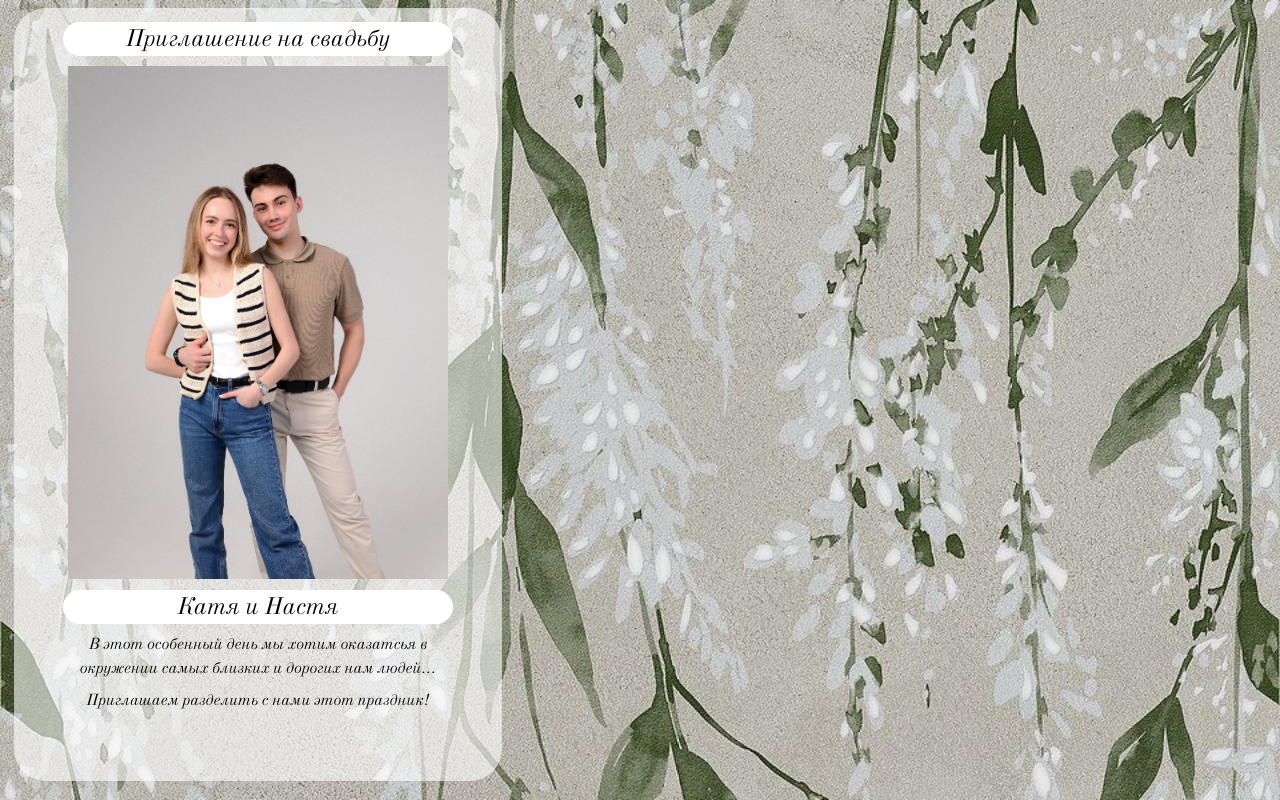
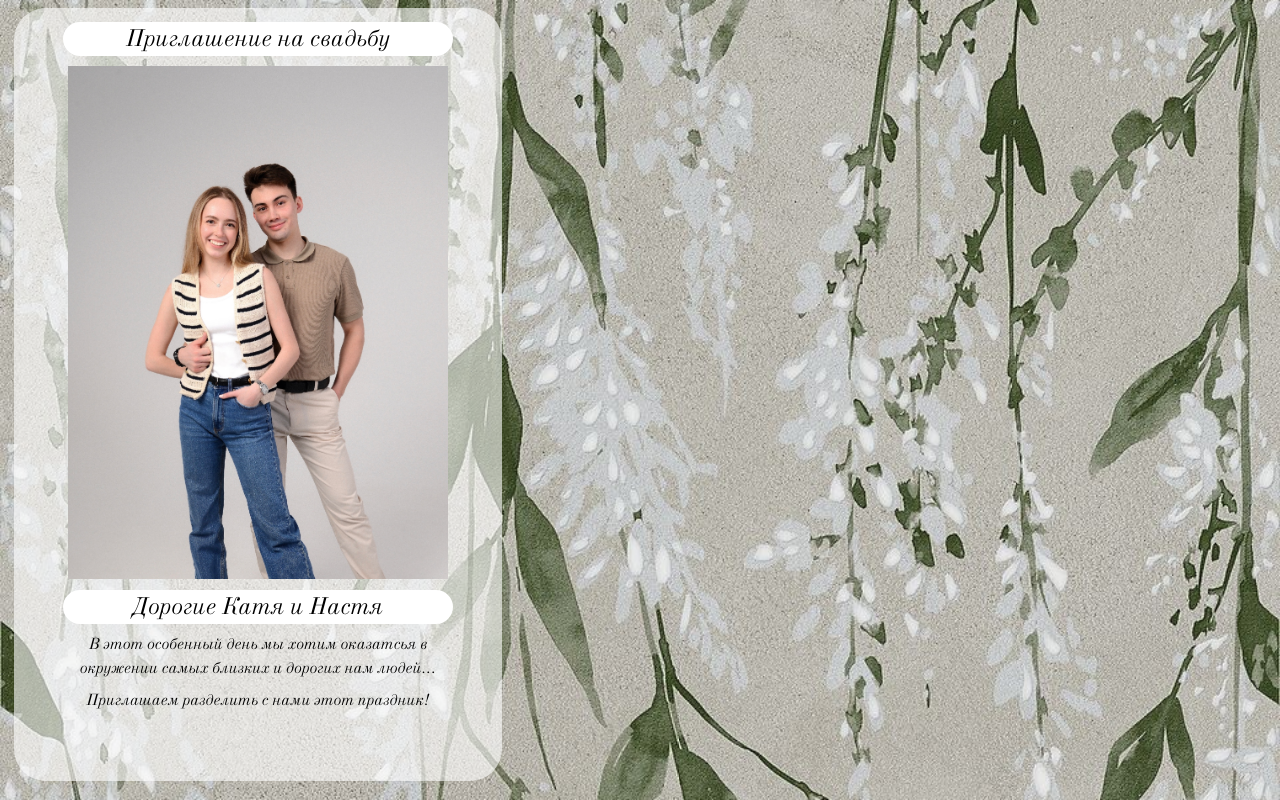
Before and after one commit to buldozzzer/wedding-card, a Vue app in the folder front/: page /katya-and-nastya in a window 1280 px wide. Shown: the top 800 px of the page. Built offline with nearby package versions, Linux system fonts and the light colour scheme.

Commit message:
user_links

```diff
--- a/front/src/views/KatyaAndNastyaVirew.vue
+++ b/front/src/views/KatyaAndNastyaVirew.vue
@@ -1,5 +1,5 @@
 <template>
-  <MainPageVue guest="Катя и Настя"></MainPageVue>
+  <MainPageVue guest="Дорогие Катя и Настя"></MainPageVue>
 </template>
 
 <script setup>
```
Also changed, not shown: front/src/views/VitaliyAndSofiaView.vue (added, +7 -0 lines).
